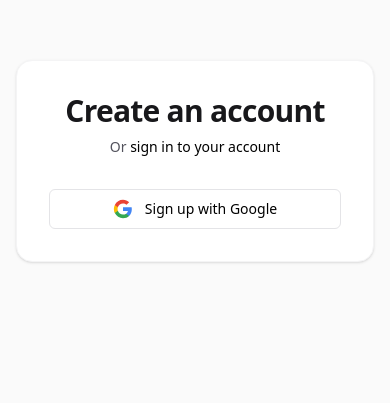
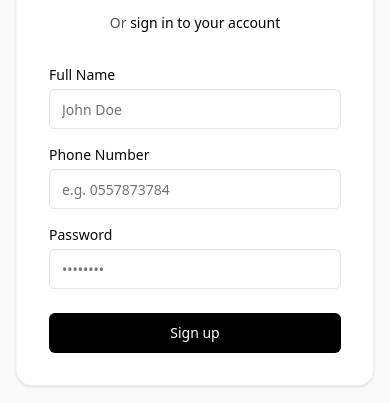
Before and after one commit to yateteso/yateteso., a React (Vite) app: page /signup in a window 390 px wide. Shown: the part 198-601 px from the top of the page. Built offline with nearby package versions, Linux system fonts and the light colour scheme; no server answers.

Commit message:
feat(auth): switch from Google to phone-based login
Replaced Google OAuth with custom email-based authentication using phone numbers formatted as unique identifiers to simplify the user onboarding process.

```diff
--- a/src/pages/Login.tsx
+++ b/src/pages/Login.tsx
@@ -1,47 +1,37 @@
 import React, { useState } from 'react';
 import { Link, useNavigate } from 'react-router-dom';
-import { signInWithPopup, GoogleAuthProvider } from 'firebase/auth';
-import { auth, db } from '../lib/firebase';
+import { signInWithEmailAndPassword } from 'firebase/auth';
+import { auth } from '../lib/firebase';
 import { Button } from '../components/ui/button';
-import { doc, getDoc, setDoc } from 'firebase/firestore';
-import { User } from '../types';
+import { Input } from '../components/ui/input';
 
 export function Login() {
+  const [phone, setPhone] = useState('');
+  const [password, setPassword] = useState('');
   const [error, setError] = useState('');
   const [loading, setLoading] = useState(false);
+
   const navigate = useNavigate();
 
-  const handleGoogleLogin = async () => {
+  const handleLogin = async (e: React.FormEvent) => {
+    e.preventDefault();
+    if (!phone || !password) {
+      setError('Please fill in all fields');
+      return;
+    }
+
     try {
       setError('');
       setLoading(true);
-      const provider = new GoogleAuthProvider();
-      const result = await signInWithPopup(auth, provider);
-      const user = result.user;
+      const formattedEmail = `${phone.replace(/[^0-9+]/g, '')}@yateteso.com`;
 
-      // Ensure user document exists in Firestore
-      const userDocRef = doc(db, 'users', user.uid);
-      const userDoc = await getDoc(userDocRef);
-
-      if (!userDoc.exists()) {
-        const isAdmin = user.email === 'yateteso900@gmail.com';
-        const newProfile: User = {
-          uid: user.uid,
-          email: user.email || '',
-          displayName: user.displayName || user.email?.split('@')[0] || 'User',
-          isAdmin,
-          wishlist: [],
-          createdAt: new Date().toISOString(),
-        };
-        await setDoc(userDocRef, newProfile);
-      }
-
+      await signInWithEmailAndPassword(auth, formattedEmail, password);
       navigate('/');
     } catch (err: any) {
       console.error(err);
-      let errorMessage = 'Failed to sign in with Google';
-      if (err?.code === 'auth/unauthorized-domain' || (err?.message && err.message.includes('auth/unauthorized-domain'))) {
-        errorMessage = 'Domain not authorized. 1) Make sure you added exact domains (ais-dev-p3svxsemnjhq5chgppkyzx-201775271028.europe-west2.run.app and ais-pre-p3svxsemnjhq5chgppkyzx-201775271028.europe-west2.run.app) to Firebase Auth -> Settings -> Authorized Domains. 2) It can take up to 5-10 minutes to take effect. 3) If you are in the AI Studio preview, try opening the app in a new tab using the top-right button.';
+      let errorMessage = 'Failed to sign in';
+      if (err?.code === 'auth/user-not-found' || err?.code === 'auth/wrong-password' || err?.code === 'auth/invalid-credential') {
+        errorMessage = 'Invalid phone number or password';
       } else if (err?.message) {
         errorMessage = err.message;
       }
@@ -59,30 +49,47 @@ export function Login() {
             Sign in to your account
           </h2>
           <p className="mt-2 text-center text-sm text-zinc-600">
-            Use your Google account to continue
+            Don't have an account?{' '}
+            <Link to="/signup" className="font-medium text-black hover:underline">
+              Sign up
+            </Link>
           </p>
         </div>
 
-        <div className="mt-8 space-y-6">
+        <form className="mt-8 space-y-6" onSubmit={handleLogin}>
           {error && <div className="text-red-500 text-sm text-center bg-red-50 p-3 rounded-md">{error}</div>}
 
-          <div>
-            <Button
-              type="button"
-              className="w-full flex items-center justify-center gap-3 bg-white text-black border border-zinc-200 hover:bg-zinc-50"
-              disabled={loading}
-              onClick={handleGoogleLogin}
-            >
-              <svg className="w-5 h-5" viewBox="0 0 24 24">
-                <path d="M22.56 12.25c0-.78-.07-1.53-.2-2.25H12v4.26h5.92c-.26 1.37-1.04 2.53-2.21 3.31v2.77h3.57c2.08-1.92 3.28-4.74 3.28-8.09z" fill="#4285F4"/>
-                <path d="M12 23c2.97 0 5.46-.98 7.28-2.66l-3.57-2.77c-.98.66-2.23 1.06-3.71 1.06-2.86 0-5.29-1.93-6.16-4.53H2.18v2.84C3.99 20.53 7.7 23 12 23z" fill="#34A853"/>
-                <path d="M5.84 14.09c-.22-.66-.35-1.36-.35-2.09s.13-1.43.35-2.09V7.07H2.18C1.43 8.55 1 10.22 1 12s.43 3.45 1.18 4.93l2.85-2.22.81-.62z" fill="#FBBC05"/>
-                <path d="M12 5.38c1.62 0 3.06.56 4.21 1.64l3.15-3.15C17.45 2.09 14.97 1 12 1 7.7 1 3.99 3.47 2.18 7.07l3.66 2.84c.87-2.6 3.3-4.53 6.16-4.53z" fill="#EA4335"/>
-              </svg>
-              {loading ? 'Signing in...' : 'Sign in with Google'}
-            </Button>
+          <div className="space-y-4">
+            <div>
+              <label className="block text-sm font-medium mb-1">Phone Number</label>
+              <Input
+                type="tel"
+                required
+                value={phone}
+                onChange={(e) => setPhone(e.target.value)}
+                placeholder="e.g. 0557873784"
+              />
+            </div>
+            <div>
+              <label className="block text-sm font-medium mb-1">Password</label>
+              <Input
+                type="password"
+                required
+                value={password}
+                onChange={(e) => setPassword(e.target.value)}
+                placeholder="••••••••"
+              />
+            </div>
           </div>
-        </div>
+
+          <Button
+            type="submit"
+            className="w-full flex items-center justify-center gap-3 bg-black text-white hover:bg-zinc-800"
+            disabled={loading}
+          >
+            {loading ? 'Signing in...' : 'Sign in'}
+          </Button>
+        </form>
       </div>
     </div>
   );
--- a/src/pages/Signup.tsx
+++ b/src/pages/Signup.tsx
@@ -1,46 +1,59 @@
 import React, { useState } from 'react';
 import { Link, useNavigate } from 'react-router-dom';
-import { signInWithPopup, GoogleAuthProvider } from 'firebase/auth';
+import { createUserWithEmailAndPassword } from 'firebase/auth';
 import { doc, getDoc, setDoc } from 'firebase/firestore';
 import { auth, db } from '../lib/firebase';
 import { Button } from '../components/ui/button';
+import { Input } from '../components/ui/input';
 import { User } from '../types';
 
 export function Signup() {
+  const [phone, setPhone] = useState('');
+  const [password, setPassword] = useState('');
+  const [displayName, setDisplayName] = useState('');
   const [error, setError] = useState('');
   const [loading, setLoading] = useState(false);
+
   const navigate = useNavigate();
 
-  const handleGoogleSignup = async () => {
+  const handleSignup = async (e: React.FormEvent) => {
+    e.preventDefault();
+    if (!phone || !password || !displayName) {
+      setError('Please fill in all fields');
+      return;
+    }
+
     try {
       setError('');
       setLoading(true);
-      const provider = new GoogleAuthProvider();
-      const result = await signInWithPopup(auth, provider);
+      const formattedEmail = `${phone.replace(/[^0-9+]/g, '')}@yateteso.com`;
+
+      const result = await createUserWithEmailAndPassword(auth, formattedEmail, password);
       const user = result.user;
 
       const userDocRef = doc(db, 'users', user.uid);
       const userDoc = await getDoc(userDocRef);
 
       if (!userDoc.exists()) {
-        const isAdmin = user.email === 'yateteso900@gmail.com';
+        const isAdmin = phone === '+233557873784' || formattedEmail === 'yateteso900@gmail.com';
         const newProfile: User = {
           uid: user.uid,
-          email: user.email || '',
-          displayName: user.displayName || user.email?.split('@')[0] || 'User',
+          email: phone,
+          displayName: displayName,
           isAdmin,
           wishlist: [],
           createdAt: new Date().toISOString()
         };
         await setDoc(userDocRef, newProfile);
       }
-
       navigate('/');
     } catch (err: any) {
       console.error(err);
       let errorMessage = 'Failed to create an account';
-      if (err?.code === 'auth/unauthorized-domain' || (err?.message && err.message.includes('auth/unauthorized-domain'))) {
-        errorMessage = 'Domain not authorized. 1) Make sure you added exact domains (ais-dev-p3svxsemnjhq5chgppkyzx-201775271028.europe-west2.run.app and ais-pre-p3svxsemnjhq5chgppkyzx-201775271028.europe-west2.run.app) to Firebase Auth -> Settings -> Authorized Domains. 2) It can take up to 5-10 minutes to take effect. 3) If you are in the AI Studio preview, try opening the app in a new tab using the top-right button.';
+      if (err?.code === 'auth/email-already-in-use') {
+        errorMessage = 'An account with this phone number already exists';
+      } else if (err?.code === 'auth/weak-password') {
+        errorMessage = 'Password should be at least 6 characters';
       } else if (err?.message) {
         errorMessage = err.message;
       }
@@ -65,26 +78,51 @@ export function Signup() {
           </p>
         </div>
 
-        <div className="mt-8 space-y-6">
+        <form className="mt-8 space-y-6" onSubmit={handleSignup}>
           {error && <div className="text-red-500 text-sm text-center bg-red-50 p-3 rounded-md">{error}</div>}
 
-          <div>
-            <Button
-              type="button"
-              className="w-full flex items-center justify-center gap-3 bg-white text-black border border-zinc-200 hover:bg-zinc-50"
-              disabled={loading}
-              onClick={handleGoogleSignup}
-            >
-              <svg className="w-5 h-5" viewBox="0 0 24 24">
-                <path d="M22.56 12.25c0-.78-.07-1.53-.2-2.25H12v4.26h5.92c-.26 1.37-1.04 2.53-2.21 3.31v2.77h3.57c2.08-1.92 3.28-4.74 3.28-8.09z" fill="#4285F4"/>
-                <path d="M12 23c2.97 0 5.46-.98 7.28-2.66l-3.57-2.77c-.98.66-2.23 1.06-3.71 1.06-2.86 0-5.29-1.93-6.16-4.53H2.18v2.84C3.99 20.53 7.7 23 12 23z" fill="#34A853"/>
-                <path d="M5.84 14.09c-.22-.66-.35-1.36-.35-2.09s.13-1.43.35-2.09V7.07H2.18C1.43 8.55 1 10.22 1 12s.43 3.45 1.18 4.93l2.85-2.22.81-.62z" fill="#FBBC05"/>
-                <path d="M12 5.38c1.62 0 3.06.56 4.21 1.64l3.15-3.15C17.45 2.09 14.97 1 12 1 7.7 1 3.99 3.47 2.18 7.07l3.66 2.84c.87-2.6 3.3-4.53 6.16-4.53z" fill="#EA4335"/>
-              </svg>
-              {loading ? 'Creating account...' : 'Sign up with Google'}
-            </Button>
+          <div className="space-y-4">
+            <div>
+              <label className="block text-sm font-medium mb-1">Full Name</label>
+              <Input
+                type="text"
+                required
+                value={displayName}
+                onChange={(e) => setDisplayName(e.target.value)}
+                placeholder="John Doe"
+              />
+            </div>
+            <div>
+              <label className="block text-sm font-medium mb-1">Phone Number</label>
+              <Input
+                type="tel"
+                required
+                value={phone}
+                onChange={(e) => setPhone(e.target.value)}
+                placeholder="e.g. 0557873784"
+              />
+            </div>
+            <div>
+              <label className="block text-sm font-medium mb-1">Password</label>
+              <Input
+                type="password"
+                required
+                value={password}
+                onChange={(e) => setPassword(e.target.value)}
+                placeholder="••••••••"
+                minLength={6}
+              />
+            </div>
           </div>
-        </div>
+
+          <Button
+            type="submit"
+            className="w-full flex items-center justify-center gap-3 bg-black text-white hover:bg-zinc-800"
+            disabled={loading}
+          >
+            {loading ? 'Creating account...' : 'Sign up'}
+          </Button>
+        </form>
       </div>
     </div>
   );
```
